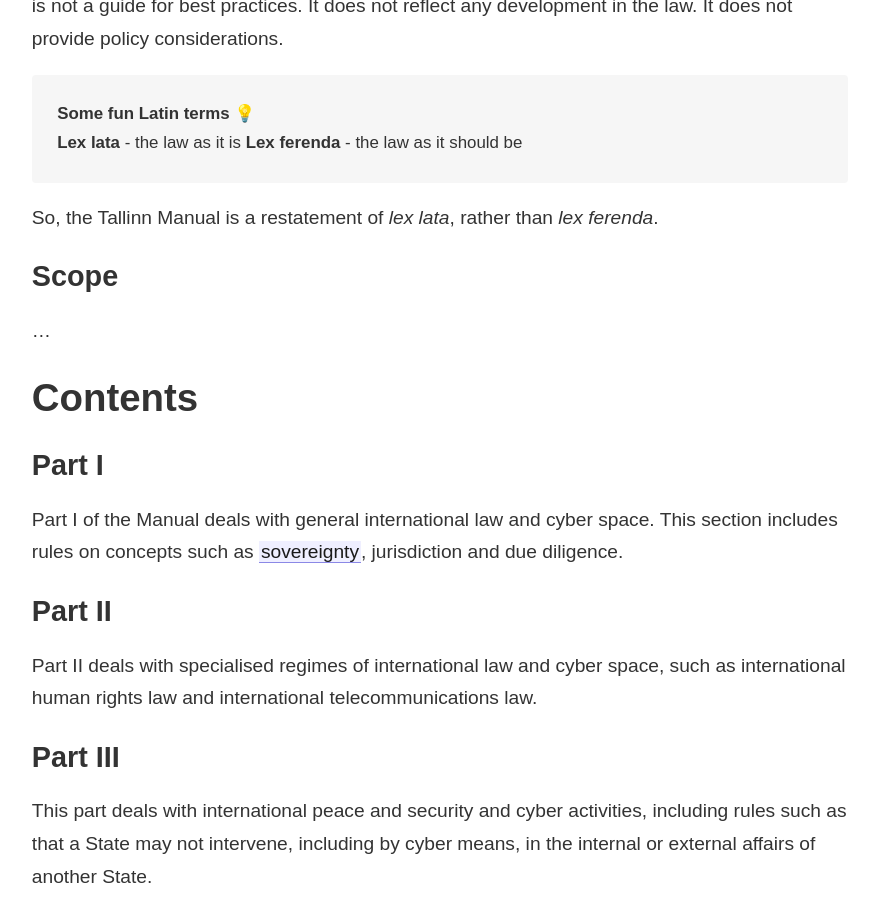
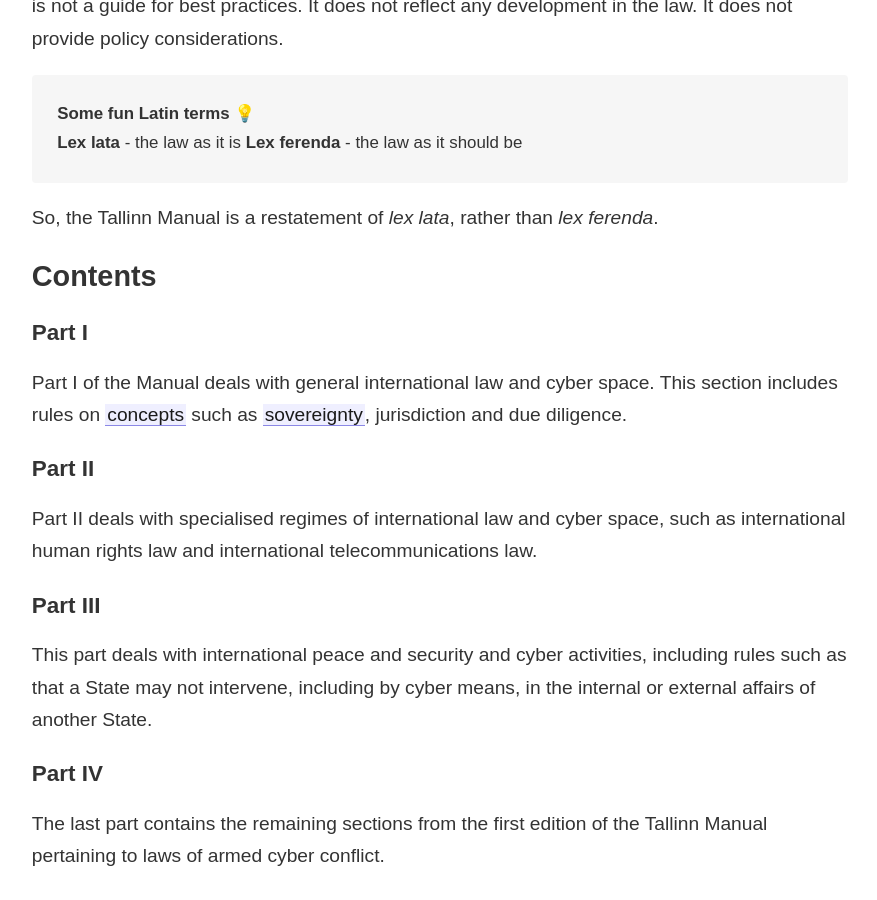
Before and after one commit to ctr-l/digital-garden, a Jekyll site: the page built from _notes/Tallinn Manual.md, in a window 1280 px wide and 900 px high, scrolled down 1111 px. Shown: the whole window, without its empty margins (45-922 px from the left). Built offline with Jekyll 4.4.1, drawn with Linux system fonts in a browser that asks for light colours; some of the changed text lies outside the part shown.

```diff
--- a/_notes/Tallinn Manual.md
+++ b/_notes/Tallinn Manual.md
@@ -26,17 +26,14 @@ Essentially, the Tallinn Manual is a reflection of the law that existed at the t
 >**Lex ferenda** - the law as it should be
 
 So, the Tallinn Manual is a restatement of *lex lata*, rather than *lex ferenda*.
-
-## Scope
-...
-# Contents
-## Part I
-Part I of the Manual deals with general international law and cyber space. This section includes rules on concepts such as [[sovereignty]], jurisdiction and due diligence.
-## Part II
+## Contents
+### Part I
+Part I of the Manual deals with general international law and cyber space. This section includes rules on [[conceptsINDEX|concepts]] such as [[sovereignty]], jurisdiction and due diligence.
+### Part II
 Part II deals with specialised regimes of international law and cyber space, such as international human rights law and international telecommunications law.
-## Part III
+### Part III
 This part deals with international peace and security and cyber activities, including rules such as that a State may not intervene, including by cyber means, in the internal or external affairs of another State.
-## Part IV
+### Part IV
 The last part contains the remaining sections from the first edition of the Tallinn Manual pertaining to laws of armed cyber conflict.
 
 [^1]: From the Tallinn Manual itself.
```
Also changed, not shown: _notes/Concepts/conceptsINDEX.md (added, +5 -0 lines), _notes/territoriality.md (added).
